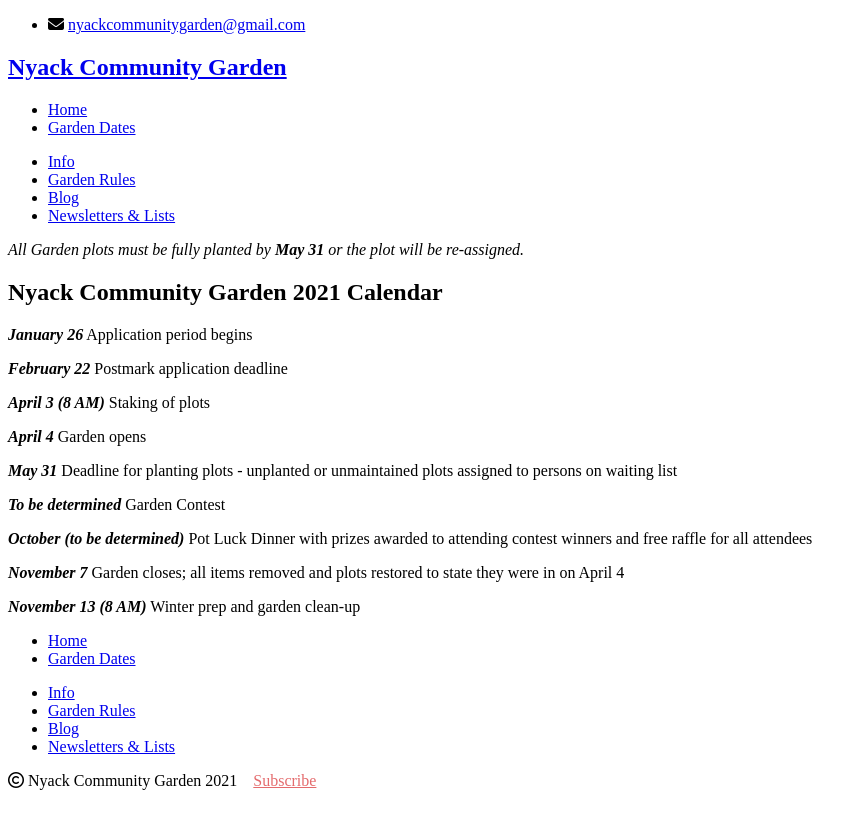
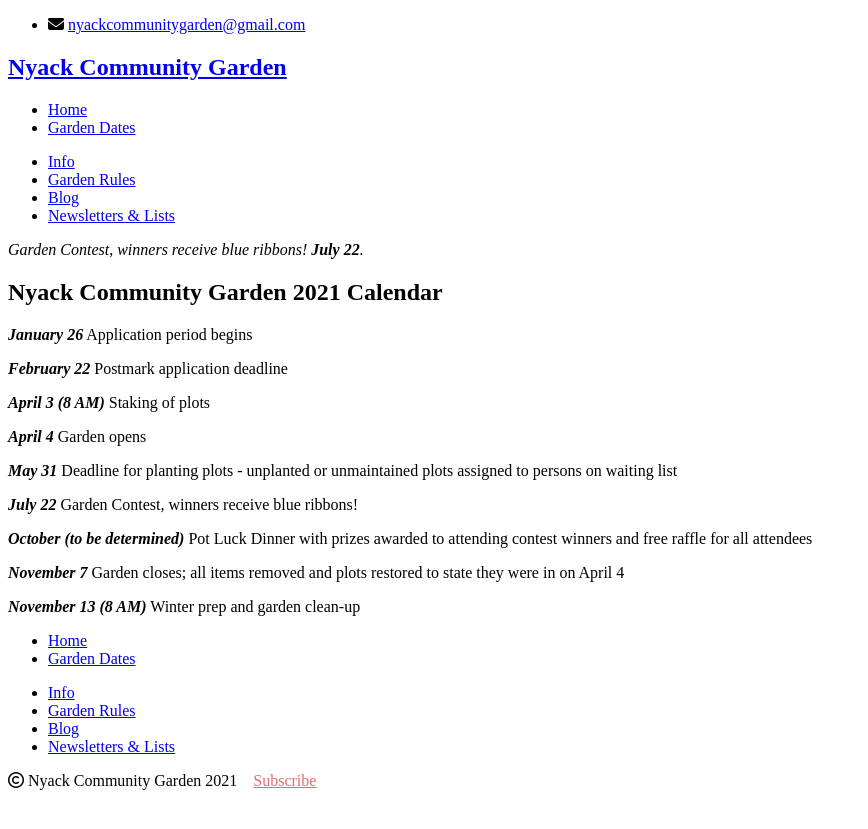
Before and after one commit to bosborne/nyackcommunitygarden, a Jekyll site: the page built from garden-dates/index.md, in a window 1280 px wide. Shown: the top 829 px of the page, without its empty margins (0-868 px from the left). Built offline with Jekyll 4.4.1, drawn with Linux system fonts in a browser that asks for light colours; nearby versions of some CDN libraries; library files that are not in the unit come from our copies.

Commit message:
Upload July newsletter

```diff
--- a/_layouts/default.html
+++ b/_layouts/default.html
@@ -22,7 +22,7 @@
       <div class="bannerbox">
         <p>
           <i>
-            All Garden plots must be fully planted by <b>May 31</b> or the plot will be re-assigned.
+            Garden Contest, winners receive blue ribbons! <b>July 22</b>.
           </i>
         </p>
       </div>
--- a/garden-dates/index.md
+++ b/garden-dates/index.md
@@ -17,7 +17,7 @@ published: true
 
 ***May 31*** Deadline for planting plots - unplanted or unmaintained plots assigned to persons on waiting list
 
-***To be determined*** Garden Contest
+***July 22*** Garden Contest, winners receive blue ribbons!
 
 ***October (to be determined)*** Pot Luck Dinner with prizes awarded to attending contest winners and free raffle for all attendees
 
@@ -67,9 +67,9 @@ with such a high demand.
 
 Unplanted plots will be assigned to persons on the waiting list.
 
-***TBD*** is the day of the Garden Contest.
+***July 22*** is the day of the Garden Contest.
 
-Winners receive ribbons!
+Winners receive blue ribbons!
 
 ***June 13, 14, 15*** is the Spring Work Weekend.
 
```
Also changed, not shown: _posts/2021-7-20-july-newsletter.md (added, +8 -0 lines), files/index.md (+1 -0 lines), 1 other file.
